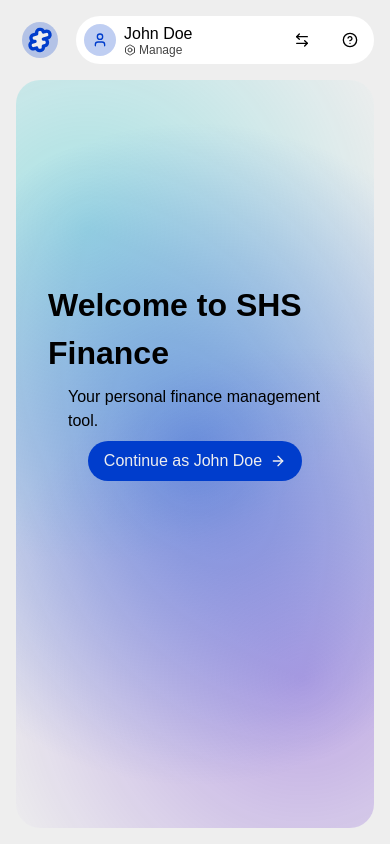
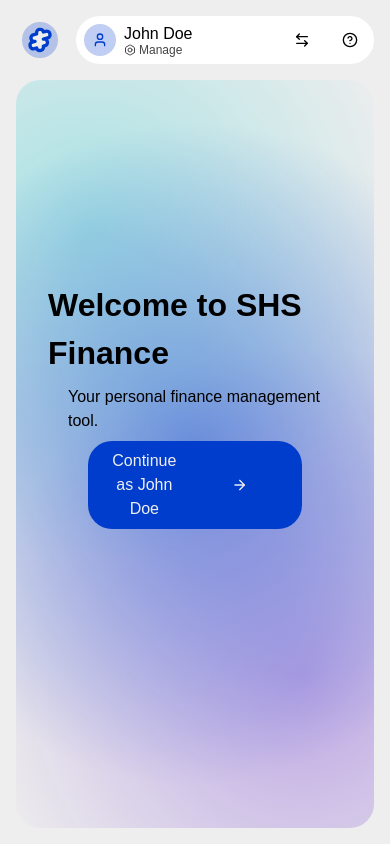
Before and after one commit to hudson-stolfus/finance-2025, a Next.js app: page / in a window 390 px wide. Built offline with nearby package versions, Linux system fonts and the light colour scheme.

Commit message:
Mobile continue button fix

```diff
--- a/src/app/globals.css
+++ b/src/app/globals.css
@@ -162,6 +162,11 @@ button {
   background: var(--bg-tertiary);
   border-radius: var(--radius);
   padding: var(--spacing-m) var(--spacing-xl);
+}
+
+.link-button > svg {
+  width: 100%;
+  height: 100%;
 }
 
 .highlight {
```
